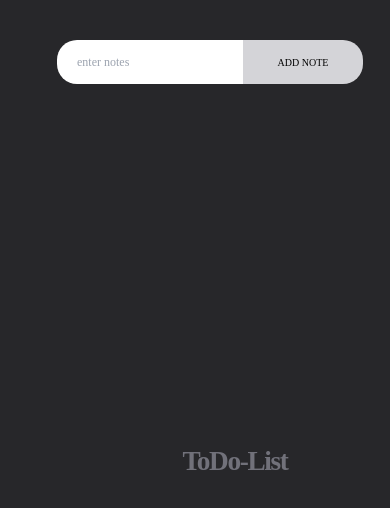
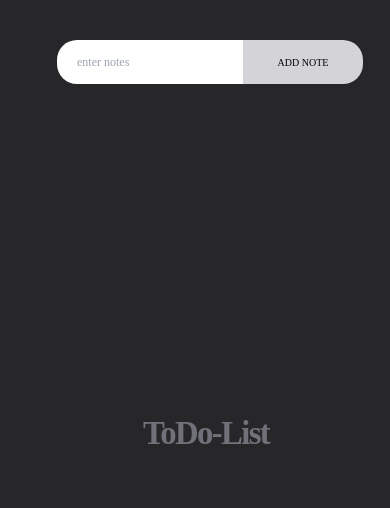
Before and after one commit to code-withpriyanshu/todolist, a React (Vite) app: page / in a window 390 px wide. Shown: the top 508 px of the page. Built offline with nearby package versions, Linux system fonts and the light colour scheme; a web font is replaced by a local one.

Commit message:
tailwind changes

```diff
--- a/src/componests/Background.jsx
+++ b/src/componests/Background.jsx
@@ -29,9 +29,8 @@ function Background() {
         >
           Add Note
         </button>
-        <h1 className="absolute top-1/2 left-1/2 -translate-x-[50%] -translate-y-[50%] text-[7vw] leading-none tracking-tighter font-semibold text-zinc-500 z-[2]">
-          ToDo-List
-        </h1>
+        <h1 className="todo">ToDo-List</h1>
+
         <div className="absolute top-0 left-0 w-full h-full flex flex-wrap z-[3] p-4">
           {cards.map((content, index) => (
             <Card key={index} content={content} reference={ref} />
--- a/src/index.css
+++ b/src/index.css
@@ -95,6 +95,19 @@ button {
   overflow-wrap: break-word;
 }
 
+.todo {
+  position: absolute;
+  top: 50%;
+  left: 50%;
+  transform: translate(-50%, -50%);
+  font-size: 7vw;
+  line-height: 1;
+  letter-spacing: -0.05em;
+  font-weight: 600;
+  color: #71717a; /* zinc-500 */
+  z-index: 2;
+}
+
 @media screen and (max-width: 505px) {
   input {
     font-size: 12px;
@@ -122,4 +135,16 @@ button {
     border-radius: 8px;
     z-index: 4;
   }
+  .todo {
+    position: absolute;
+    top: 50%;
+    left: 50%;
+    transform: translate(-73%, -138%);
+    font-size: 8.4vw;
+    line-height: 1;
+    letter-spacing: -0.05em;
+    font-weight: 600;
+    color: #71717a;
+    z-index: 2;
+  }
 }
```
